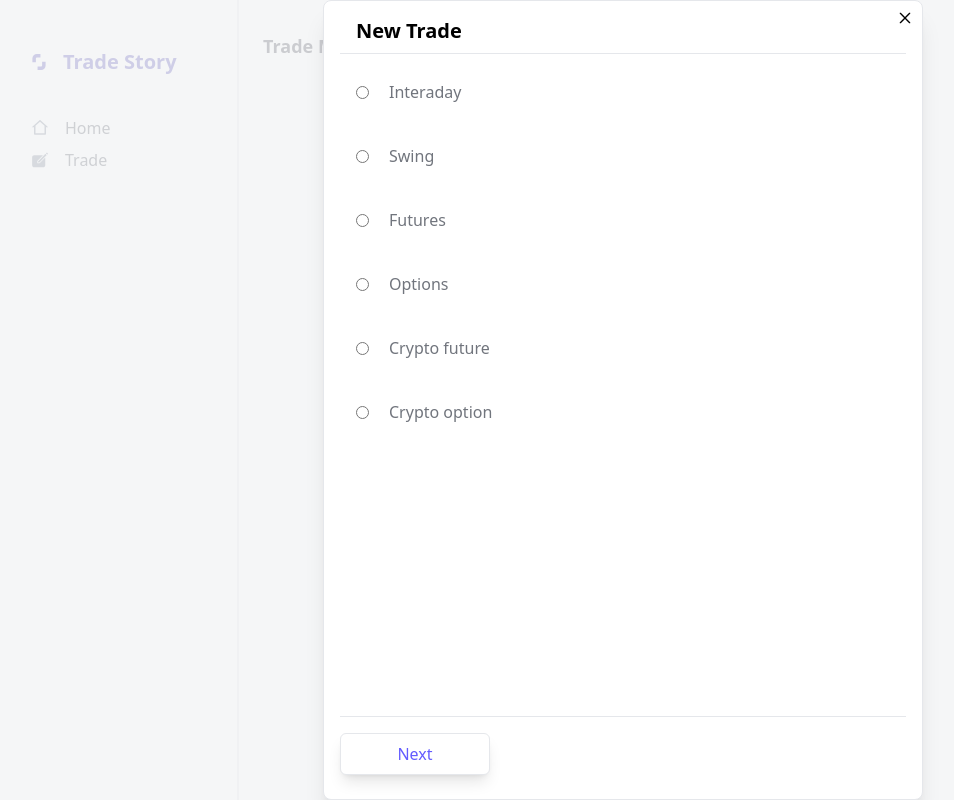
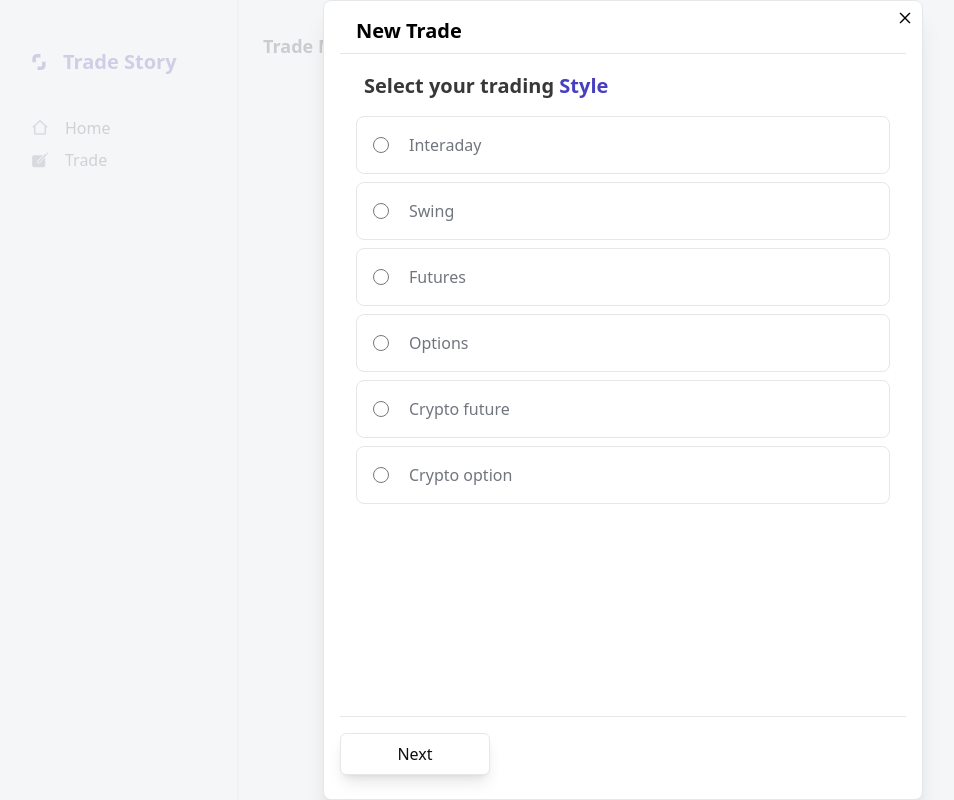
Before and after one commit to neeru0713/tradestory, a React (Create React App) app in the folder frontend/: page /trade in a window 1280 px wide. Both pictures are taken after a click on the element "New Trade". Shown: the whole page, without its empty margins (17-971 px from the left). Built offline with nearby package versions, Linux system fonts and the light colour scheme.

Commit message:
changed the style of button and enhance the style of radio button in tradeselection component

```diff
--- a/frontend/src/components/form/button/Button.css
+++ b/frontend/src/components/form/button/Button.css
@@ -2,7 +2,7 @@
 
 .secondary-button:hover{
     /* background-color: #edecf9!important; */
-    color: #635bff!important;
-    border: 1px solid #635bff;
+    /* color: #635bff!important; */
+    border: 1px solid #949494;
 
   }
--- a/frontend/src/components/form/button/Button.js
+++ b/frontend/src/components/form/button/Button.js
@@ -9,13 +9,14 @@ const Button = ({ name, width, className, type }) => {
     let customStyles = {
       background: "#635bff",
       color: "white",
+      fontWeight: "500"
 
     };
     styles = { ...styles, ...customStyles };
   } else if (type === "secondary") {
     let customStyles = {
       background: "white",
-      color: "#635bff",
+      color: "#0f0f0f",
 
 
     };
@@ -24,7 +25,7 @@ const Button = ({ name, width, className, type }) => {
 
   return (
     <button
-      className={`${className} ${type === 'secondary' ? 'secondary-button' : null} border rounded-md shadow-lg p-2`}
+      className={`${className} ${type === 'secondary' ? 'secondary-button' : null} border rounded-md shadow-lg p-2 shadow-lg`}
       style={styles}
     >
       {name}
--- a/frontend/src/components/modal/Modal.js
+++ b/frontend/src/components/modal/Modal.js
@@ -63,7 +63,7 @@ const Modal = ({
                 {pageNumber > 1 && (
                   <div
                     onClick={() => setPageNumber(pageNumber - 1)}
-                    className="flex "
+                    className="flex"
                   >
                     <Button name="Prev" width="150" type="secondary" />
                   </div>
--- a/frontend/src/components/trade/Trade.js
+++ b/frontend/src/components/trade/Trade.js
@@ -6,8 +6,6 @@ import Modal from "../modal/Modal";
 
 const Trade = () => {
   const [showModal, setShowModal] = useState(false);
-
-
   const clickPlusHandler = () => {
     setShowModal(true);
   };
--- a/frontend/src/components/trade/TradeSelection.js
+++ b/frontend/src/components/trade/TradeSelection.js
@@ -1,8 +1,12 @@
-import React, {useState} from "react";
+import React, { useEffect, useState } from "react";
 import { PiRadioButtonFill } from "react-icons/pi";
 
 export const TradeSelection = () => {
-    const [selectedTradeType, setSelectedTradeType] = useState("");
+  const [selectedTradeType, setSelectedTradeType] = useState("");
+
+  useEffect(() => {
+    console.log("*******", selectedTradeType);
+  }, [selectedTradeType]);
 
   const tradeTypes = [
     {
@@ -32,16 +36,19 @@ export const TradeSelection = () => {
   ];
 
   const handleSelectionChange = (event) => {
-    setSelectedTradeType(event.target.value)
-  }
+    setSelectedTradeType(event.target.value);
+  };
 
   return (
-    <div className="flex flex-col gap-2">
+    <div className="flex flex-col gap-2 px-4">
+        <h1 className="text-left text-xl text-[#383838] font-semibold m-2">Select your trading <span className="text-[#473fc0] font-bold">Style</span></h1>
       {tradeTypes.map((tradeType) => (
-        <div className="flex items-center gap-5 text-[#71757d] p-4">
+        <div className="flex items-center gap-5 text-[#71757d] p-4 rounded-lg border">
           <input
             type="radio"
+            class="h-4 w-4"
             value={tradeType.value}
+            checked={selectedTradeType === tradeType.value}
             onChange={handleSelectionChange}
           />
           <label>{tradeType.label}</label>
--- a/frontend/src/components/utils/Accordian.js
+++ b/frontend/src/components/utils/Accordian.js
@@ -1,6 +1,4 @@
 import React, { useState } from "react";
-
-
 import { GoChevronDown } from "react-icons/go";
 
 const Accordian = ({ name,title, icon, children, onClick, isOpen}) => {
```
